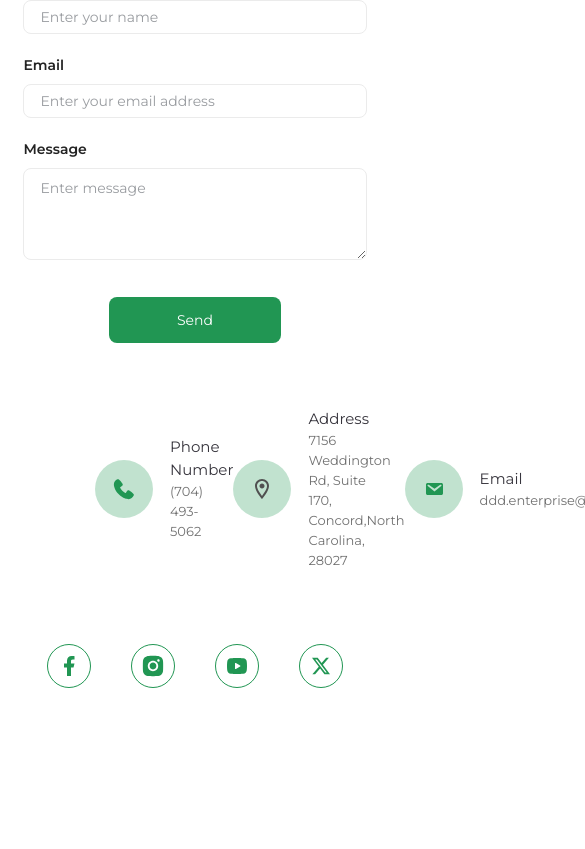
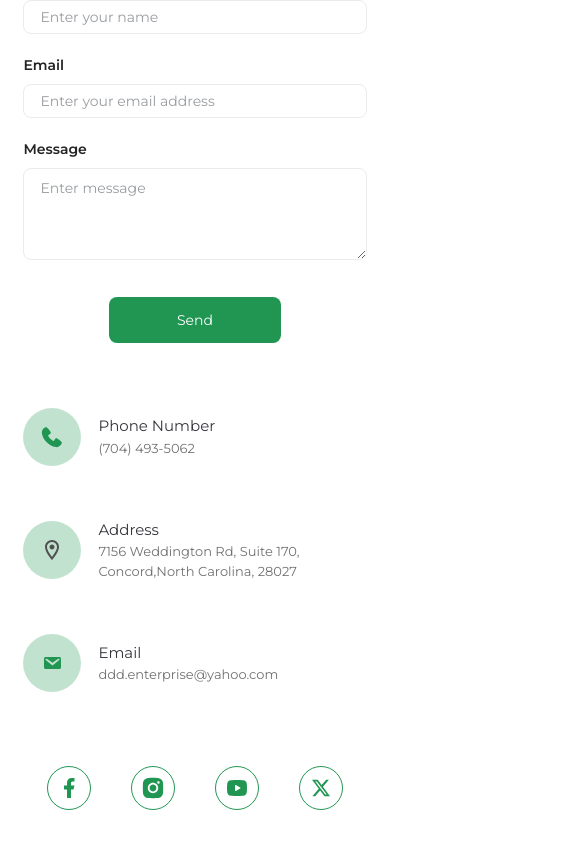
Before and after one commit to RCCG-WayForwardProject/rccg-wayforward, a Next.js app: page / in a window 390 px wide. Shown: the part 8261-9110 px from the top of the page, 585 px wide, since content can reach past the window. Before the commit the page ends 9014 px from the top, so only its background shows below. Built offline with nearby package versions, Linux system fonts and the light colour scheme.

Commit message:
Fixed footer mobile view

```diff
--- a/components/Footer/footer.module.scss
+++ b/components/Footer/footer.module.scss
@@ -8,6 +8,9 @@
   flex-direction: column;
   gap: 74px;
   padding: 0px 95px 65px 95px;
+  @include respond(mobile-screen) {
+    padding: 0px 6% 65px 6%;
+  }
   &__info {
     display: flex;
     flex-direction: column;
@@ -16,6 +19,11 @@
       width: 100%;
       display: grid;
       grid-template-columns: repeat(3, 1fr);
+      @include respond(mobile-screen) {
+        display: flex;
+        flex-direction: column;
+        gap: 53px;
+      }
     }
     &-container {
       display: flex;
```
